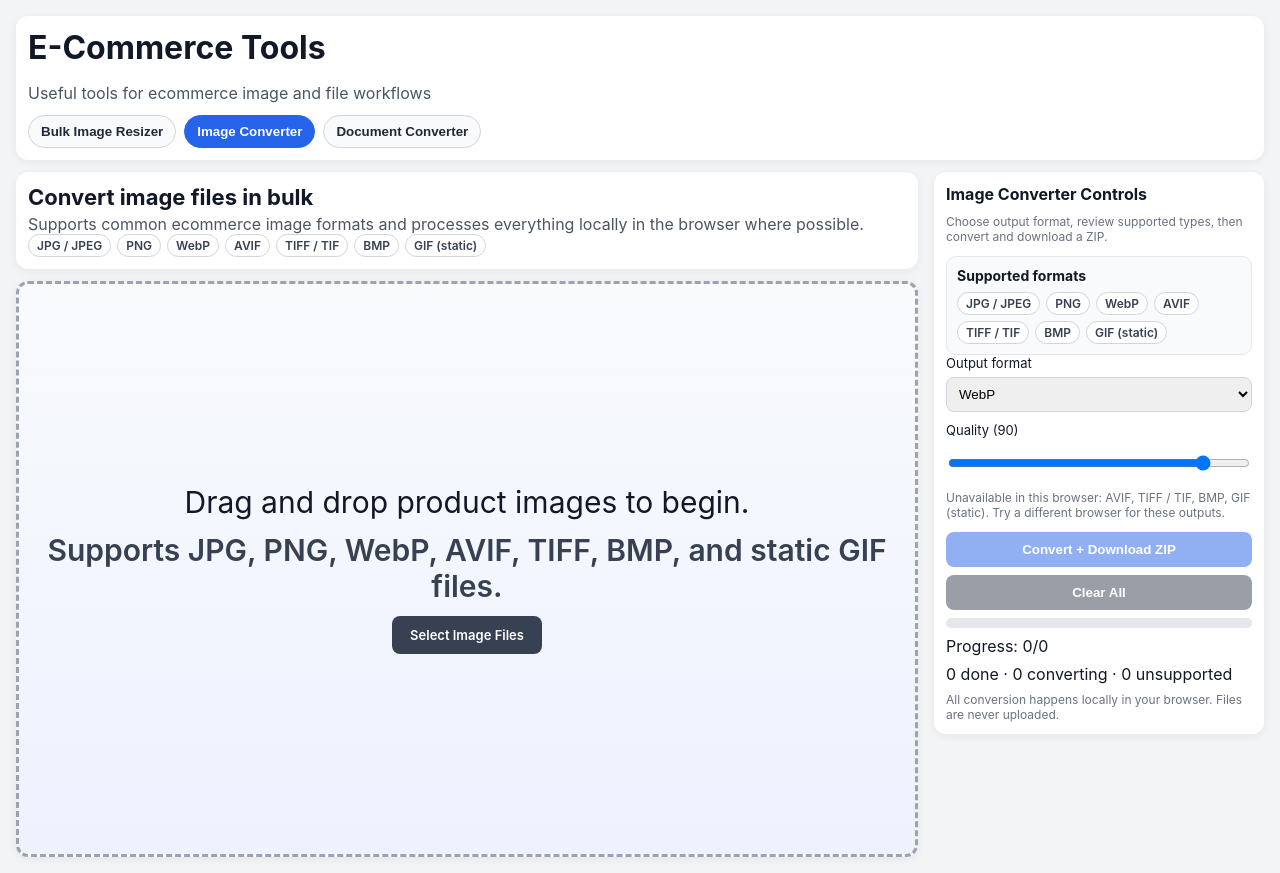
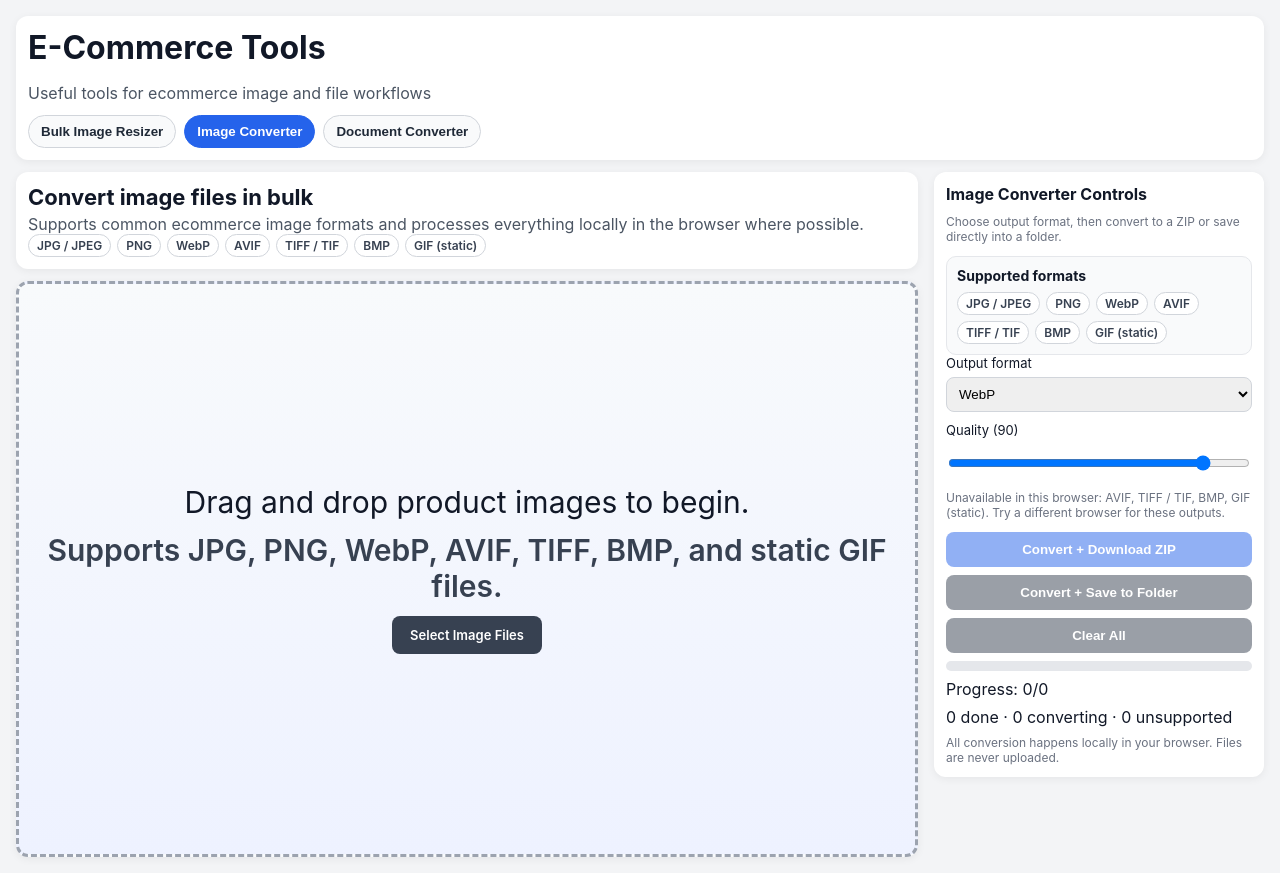
Before and after one commit to adammastersuk/bulk-image-resizer, a React (Vite) app: page / in a window 1280 px wide. Both pictures are taken after a click on the button "Image Converter". Built offline with nearby package versions, Linux system fonts and the light colour scheme; what pica would draw is missing.

Commit message:
Add folder save option to image converter

```diff
--- a/src/FileConverterTool.tsx
+++ b/src/FileConverterTool.tsx
@@ -47,6 +47,7 @@ const ACCEPTED_IMAGE_MIME_TYPES = new Set([
 const ACCEPTED_IMAGE_EXTENSIONS = new Set(['jpg', 'jpeg', 'png', 'webp', 'avif', 'tif', 'tiff', 'bmp', 'gif']);
 const ACCEPTED_IMAGE =
   '.jpg,.jpeg,.png,.webp,.avif,.tif,.tiff,.bmp,.gif,image/jpeg,image/png,image/webp,image/avif,image/tiff,image/bmp,image/gif';
+const supportsDirectoryPicker = typeof window !== 'undefined' && 'showDirectoryPicker' in window;
 
 const STATUS_LABELS: Record<FileStatus, string> = {
   ready: 'Ready',
@@ -257,7 +258,7 @@ function FileConverterTool() {
     return toBlob(canvas, selectedFormat, quality);
   };
 
-  const onConvert = async () => {
+  const onConvert = async (saveToFolder: boolean) => {
     if (!canConvert) {
       return;
     }
@@ -271,6 +272,23 @@ function FileConverterTool() {
     setProgress({ done: 0, total: files.length });
     setError(null);
 
+    let directoryHandle: FileSystemDirectoryHandle | undefined;
+    if (saveToFolder && supportsDirectoryPicker) {
+      try {
+        directoryHandle = await (
+          window as unknown as { showDirectoryPicker: () => Promise<FileSystemDirectoryHandle> }
+        ).showDirectoryPicker();
+      } catch (directoryError) {
+        if (directoryError instanceof DOMException && directoryError.name === 'AbortError') {
+          setProgress({ done: 0, total: 0 });
+          setIsConverting(false);
+          return;
+        }
+
+        throw directoryError;
+      }
+    }
+
     const zip = new JSZip();
 
     for (const [index, item] of files.entries()) {
@@ -278,7 +296,17 @@ function FileConverterTool() {
 
       try {
         const blob = await convertOne(item);
-        zip.file(`${item.name}.${selectedFormat.extension}`, blob);
+        const filename = `${item.name}.${selectedFormat.extension}`;
+
+        if (directoryHandle) {
+          const fileHandle = await directoryHandle.getFileHandle(filename, { create: true });
+          const writable = await fileHandle.createWritable();
+          await writable.write(blob);
+          await writable.close();
+        } else {
+          zip.file(filename, blob);
+        }
+
         setFiles((prev) => prev.map((current) => (current.id === item.id ? { ...current, status: 'done' } : current)));
       } catch (conversionError) {
         const message = conversionError instanceof Error ? conversionError.message : 'Unknown conversion error';
@@ -295,6 +323,7 @@ function FileConverterTool() {
       await new Promise((resolve) => setTimeout(resolve, 0));
     }
 
+    if (!directoryHandle) {
       const archiveBlob = await zip.generateAsync({ type: 'blob' });
       const url = URL.createObjectURL(archiveBlob);
       const anchor = document.createElement('a');
@@ -302,6 +331,7 @@ function FileConverterTool() {
       anchor.download = `converted-${selectedFormat.extension}.zip`;
       anchor.click();
       URL.revokeObjectURL(url);
+    }
 
     setIsConverting(false);
   };
@@ -388,7 +418,7 @@ function FileConverterTool() {
 
         <aside className="panel controls-sidebar">
           <h2>Image Converter Controls</h2>
-          <p className="hint no-top-margin">Choose output format, review supported types, then convert and download a ZIP.</p>
+          <p className="hint no-top-margin">Choose output format, then convert to a ZIP or save directly into a folder.</p>
 
           <section className="support-panel">
             <h3>Supported formats</h3>
@@ -432,8 +462,15 @@ function FileConverterTool() {
           )}
 
           <div className="actions compact-actions">
-            <button className="button" onClick={onConvert} disabled={!canConvert || availableFormatOptions.length === 0}>
+            <button className="button" onClick={() => onConvert(false)} disabled={!canConvert || availableFormatOptions.length === 0}>
               Convert + Download ZIP
+            </button>
+            <button
+              className="button secondary"
+              onClick={() => onConvert(true)}
+              disabled={!canConvert || availableFormatOptions.length === 0 || !supportsDirectoryPicker}
+            >
+              Convert + Save to Folder
             </button>
             <button className="button secondary" disabled={isConverting || files.length === 0} onClick={clearAll}>
               Clear All
```
Lines whose indentation alone changed are shown as unchanged.
